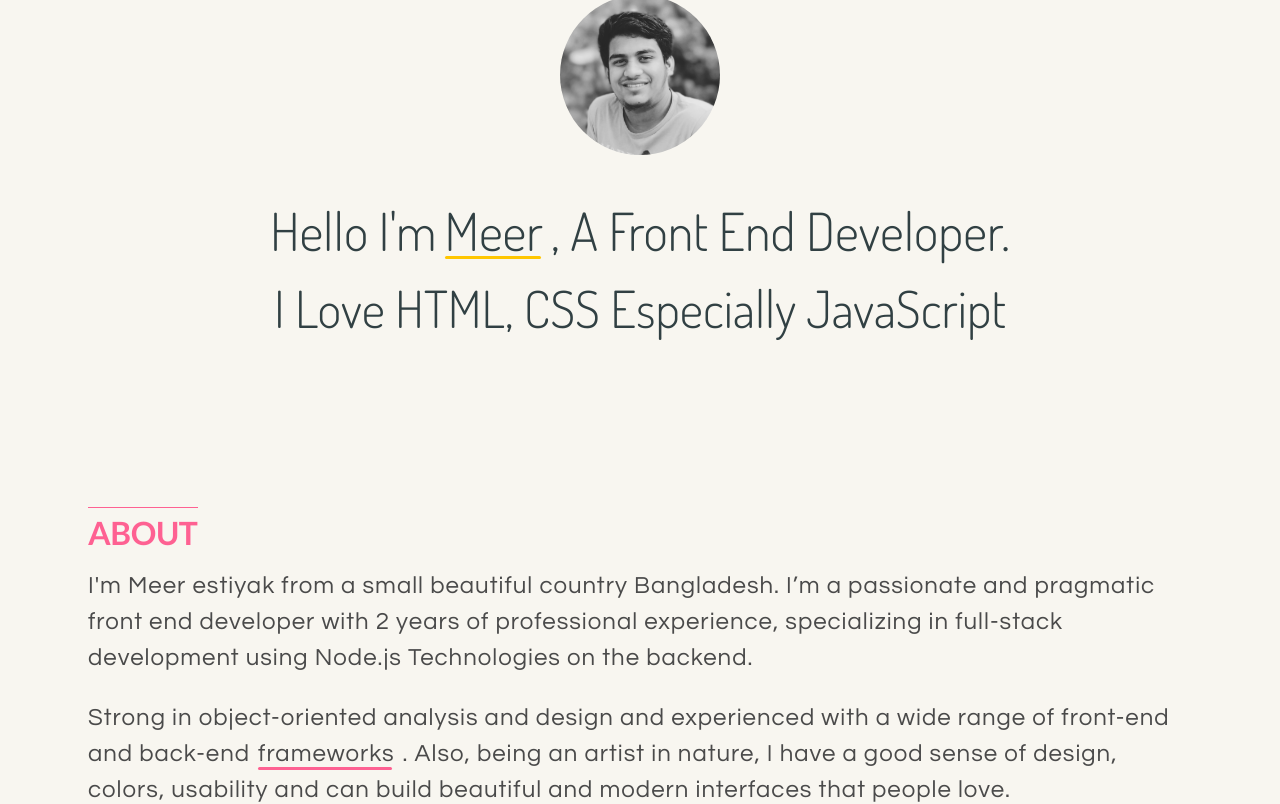
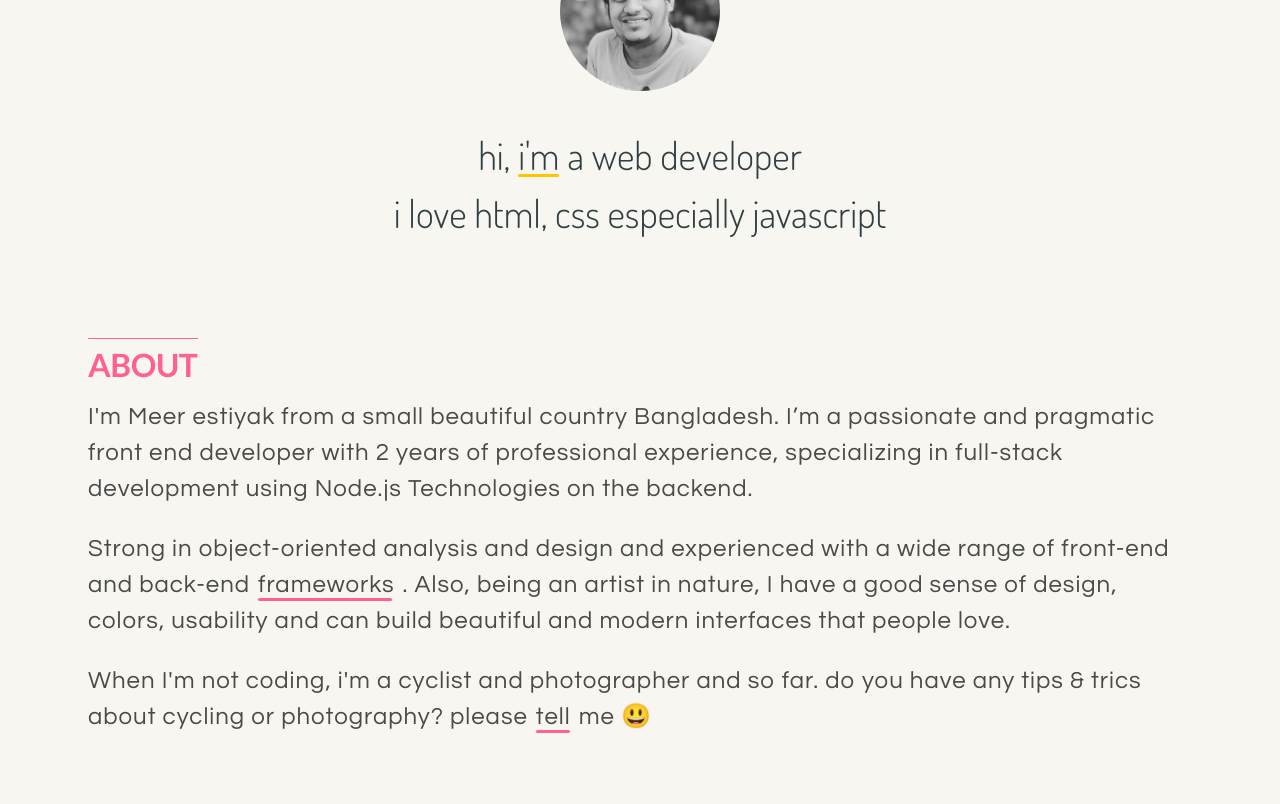
Before and after one commit to mmestiyak/portfolio, a React (Create React App) app: page / in a window 1280 px wide. Shown: the part 300-1104 px from the top of the page. Built offline with nearby package versions, Linux system fonts and the light colour scheme.

Commit message:
about and hero section changed

```diff
--- a/src/components/About.jsx
+++ b/src/components/About.jsx
@@ -31,17 +31,17 @@ const About = () => {
           people love.
         </p>
         <p className="subtitle is-4">
-          When I'm not coding, i'm a cyclist and photographer and so far. want
-          to know more about me? keep{" "}
+          When I'm not coding, i'm a cyclist and photographer and so far. do you
+          have any tips & trics about cycling or photography? please
           <Link
             smooth={true}
-            duration={500}
-            to="skills"
+            duration={1500}
+            to="contact"
             className="link-underline mx-2"
           >
-            scrolling
+            tell
           </Link>
-          😀
+          me 😃
         </p>
       </div>
     </div>
--- a/src/components/Hero.jsx
+++ b/src/components/Hero.jsx
@@ -9,16 +9,16 @@ const Hero = () => {
           <img src={profilePicture} alt="" />
         </figure>
         <h2>
-          Hello I'm
+          Hi,
           <Link
             smooth={true}
             duration={500}
             to="about"
             className="link-underline mx-2"
           >
-            Meer
+            i'm
           </Link>
-          , A Front End Developer.
+          a web developer
         </h2>
         <h2>I love HTML, CSS especially javaScript</h2>
       </div>
--- a/src/styles/_hero.scss
+++ b/src/styles/_hero.scss
@@ -1,16 +1,15 @@
 .hero {
-  min-height: 60vh;
   display: flex;
   flex-direction: column;
   justify-content: center;
   align-items: center;
   h2 {
-    font-size: 4vmax;
+    font-size: 3vmax;
     font-family: "Dosis", sans-serif;
-    text-transform: capitalize;
+    text-transform: lowercase;
   }
   h2:first-of-type {
-    font-size: 4.1vmax;
+    font-size: 3vmax;
     margin-top: 2rem;
   }
   img {
@@ -35,9 +34,9 @@
 @media (max-width: 355px) {
   .hero {
     h2 {
-      font-size: 3.5vmax;
+      font-size: 2.5vmax;
       &:first-of-type {
-        font-size: 3.5vmax;
+        font-size: 2.5vmax;
         margin-top: 2rem;
       }
     }
```
